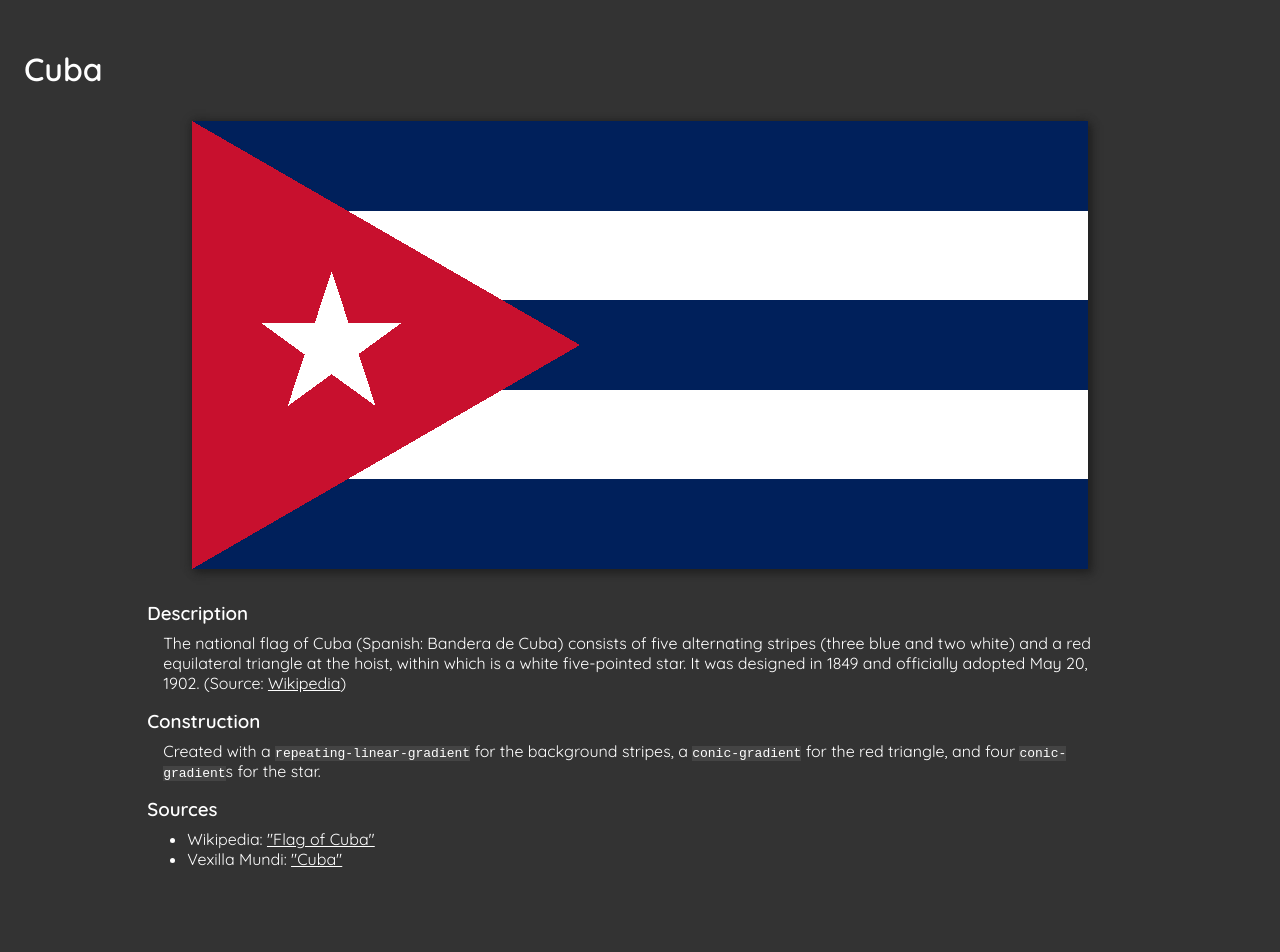
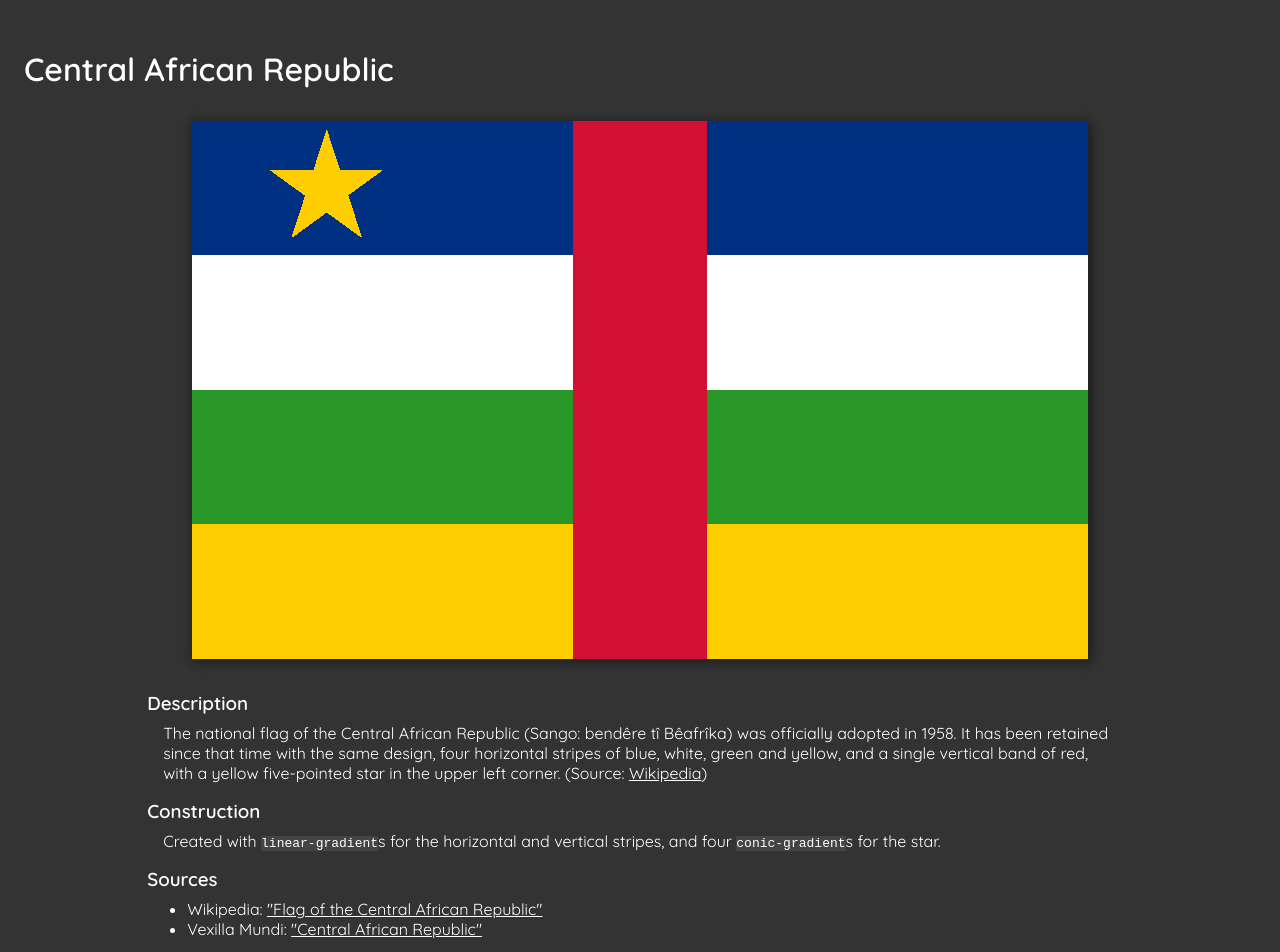
Before and after one commit to henrywoody/css-flags, a React (Create React App) app in the folder client/: page / in a window 1280 px wide. Shown: the part 2800-3752 px from the top of the page. Built offline with nearby package versions, Linux system fonts and the light colour scheme.

Commit message:
Adds flag of the Central African Republic
Adds flag of the Central African Republic.

```diff
--- /dev/null
+++ b/client/src/Flags/CentralAfricanRepublic/index.tsx
@@ -0,0 +1,38 @@
+import React from "react";
+import FlagArea from "../../Components/FlagArea";
+import DescriptionSection from "../../Components/DescriptionSection";
+import ExternalLink from "../../Components/ExternalLink";
+import "./style.css";
+
+
+const CentralAfricanRepublic: React.FC = () => {
+	return (
+		<FlagArea title="Central African Republic">
+			<DescriptionSection title="Description">
+				<p>
+					The national flag of the Central African Republic (Sango: bendêre tî Bêafrîka) was officially adopted in 1958. It has been retained since that time with the same design, four horizontal stripes of blue, white, green and yellow, and a single vertical band of red, with a yellow five-pointed star in the upper left corner. (Source: <ExternalLink href="https://en.wikipedia.org/wiki/Flag_of_the_Central_African_Republic">Wikipedia</ExternalLink>)
+				</p>
+			</DescriptionSection>
+
+			<DescriptionSection title="Construction">
+				<p>
+					Created with <code>linear-gradient</code>s for the horizontal and vertical stripes, and four <code>conic-gradient</code>s for the star.
+				</p>
+			</DescriptionSection>
+
+			<DescriptionSection title="Sources">
+				<ul className="citation-list">
+					<li>
+						Wikipedia: <ExternalLink href="https://en.wikipedia.org/wiki/Flag_of_the_Central_African_Republic">"Flag of the Central African Republic"</ExternalLink>
+					</li>
+
+					<li>
+						Vexilla Mundi: <ExternalLink href="http://www.vexilla-mundi.com/central_african_republic_flag.html">"Central African Republic"</ExternalLink>
+					</li>
+				</ul>
+			</DescriptionSection>
+		</FlagArea>
+	)
+}
+
+export default CentralAfricanRepublic;
--- /dev/null
+++ b/client/src/Flags/CentralAfricanRepublic/style.css
@@ -0,0 +1,39 @@
+.flag-area-central-african-republic {
+	--blue: #003082;
+	--white: #fff;
+	--green: #289728;
+	--yellow: #ffce00;
+	--red: #d21034;
+}
+
+.flag-area-central-african-republic .flag {
+	--aspect-ratio: calc(3 / 5);
+
+	--stripe-width: calc(1 / 4 * var(--height));
+
+	--star-color: var(--yellow);
+	--star-background-color: var(--blue);
+	--star-radius: calc(8 / 120 * var(--width));
+	--star-x-position: calc(var(--stripe-width) - var(--star-radius));
+	--star-y-position: calc(9 / 72 * var(--height) - var(--star-radius));
+
+	background:
+		/* Star */
+		var(--single-five-pointed-star),
+
+		/* Stripes */
+		linear-gradient(
+			90deg,
+			transparent 0 calc(var(--width) / 2 - var(--stripe-width) / 2),
+			var(--red) 0 calc(var(--width) / 2 + var(--stripe-width) / 2),
+			transparent 0 100%
+		),
+		linear-gradient(
+			180deg,
+			var(--blue) 0 calc(1 * var(--stripe-width)),
+			var(--white) 0 calc(2 * var(--stripe-width)),
+			var(--green) 0 calc(3 * var(--stripe-width)),
+			var(--yellow) 0 calc(4 * var(--stripe-width))
+		)
+	;
+}
--- a/client/src/Flags/index.tsx
+++ b/client/src/Flags/index.tsx
@@ -1,6 +1,7 @@
 import React from "react";
 import Bahamas from "./Bahamas";
 import Botswana from "./Botswana";
+import CentralAfricanRepublic from "./CentralAfricanRepublic";
 import Cuba from "./Cuba";
 import DemocraticPeoplesRepublicOfKorea from "./DemocraticPeoplesRepublicOfKorea";
 import DemocraticRepublicOfTheCongo from "./DemocraticRepublicOfTheCongo";
@@ -32,6 +33,7 @@ import UnitedStatesOfAmerica from "./UnitedStatesOfAmerica";
 const flags: React.ReactElement[] = [
     <Bahamas key="bahamas"/>,
     <Botswana key="botswana"/>,
+    <CentralAfricanRepublic key="central-african-republic"/>,
     <Cuba key="cuba"/>,
     <DemocraticPeoplesRepublicOfKorea key="democratic-peoples-republic-of-korea"/>,
     <DemocraticRepublicOfTheCongo key="democratic-republic-of-the-congo"/>,
```
